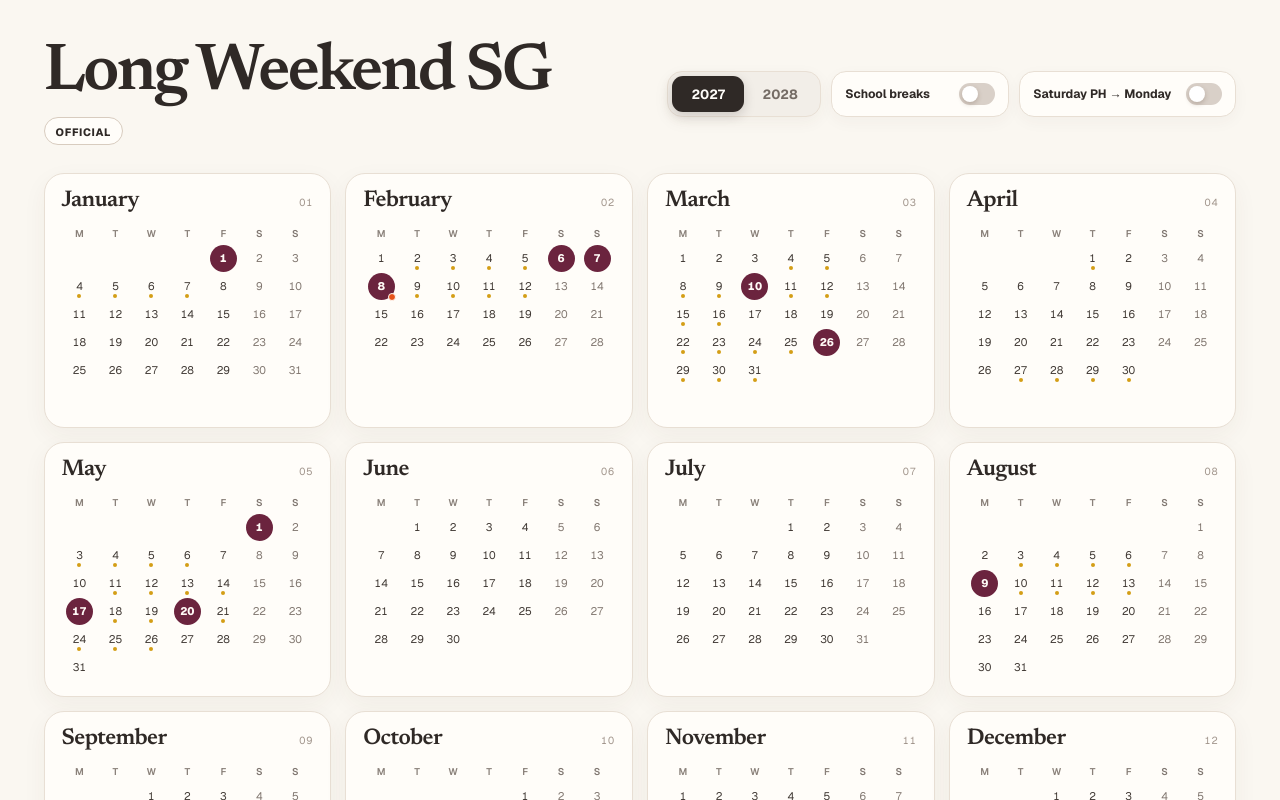
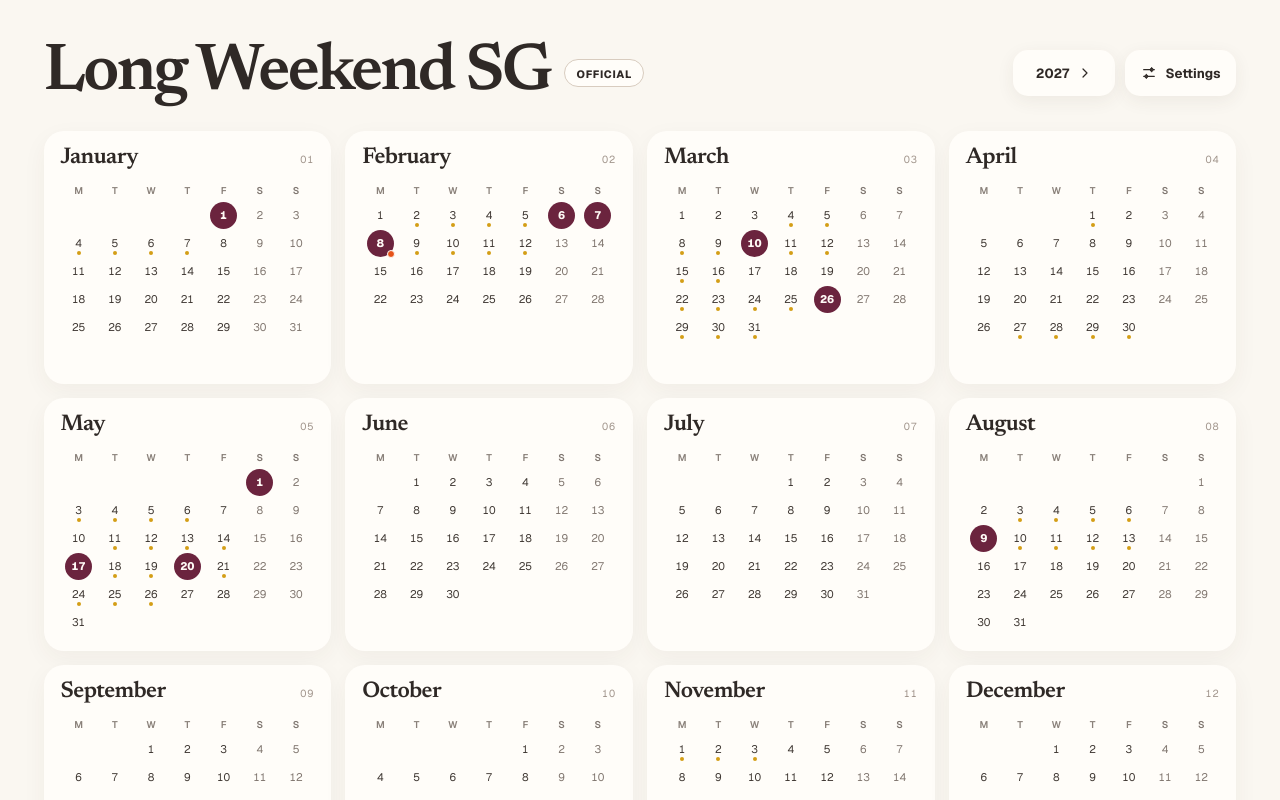
Before and after one commit to fabianchua6/long-weekend-sg, a Next.js app: page / in a window 1280 px wide. Shown: the top 800 px of the page. Built offline with nearby package versions, Linux system fonts and the light colour scheme.

Commit message:
Simplify year navigation and planner settings

```diff
--- a/src/components/planner/icons.tsx
+++ b/src/components/planner/icons.tsx
@@ -4,6 +4,16 @@ export function ChevronRight({ size = 16, className }: IconProps) {
   return (
     <svg className={className} width={size} height={size} viewBox="0 0 24 24" fill="none" aria-hidden="true">
       <path d="m9 18 6-6-6-6" stroke="currentColor" strokeWidth="1.8" strokeLinecap="round" strokeLinejoin="round" />
+    </svg>
+  );
+}
+
+export function SettingsIcon({ size = 16, className }: IconProps) {
+  return (
+    <svg className={className} width={size} height={size} viewBox="0 0 24 24" fill="none" aria-hidden="true">
+      <path d="M4 7h10M18 7h2M4 17h2M10 17h10M8 14v6M16 4v6" stroke="currentColor" strokeWidth="1.7" strokeLinecap="round" />
+      <circle cx="8" cy="17" r="2" stroke="currentColor" strokeWidth="1.7" />
+      <circle cx="16" cy="7" r="2" stroke="currentColor" strokeWidth="1.7" />
     </svg>
   );
 }
--- a/src/components/planner/planner.module.css
+++ b/src/components/planner/planner.module.css
@@ -68,38 +68,66 @@
 
 .controls {
   display: flex;
-  align-items: stretch;
+  align-items: center;
   gap: 10px;
 }
 
-.yearTabs {
-  display: grid;
-  grid-template-columns: 1fr 1fr;
-  align-self: stretch;
+.yearSwitch,
+.settingsButton {
+  display: inline-flex;
+  align-items: center;
+  justify-content: center;
+  gap: 8px;
   min-height: 46px;
-  padding: 4px;
-  border: 1px solid var(--line);
+  padding: 0 16px;
+  border: 0;
   border-radius: 15px;
-  background: #f2eee8;
-  box-shadow: 0 5px 16px rgb(73 51 39 / 5%);
+  background: var(--surface);
+  color: var(--ink);
+  box-shadow: 0 5px 18px rgb(73 51 39 / 7%);
+  cursor: pointer;
+  font-size: 0.83rem;
+  font-weight: 680;
+  transition: box-shadow 150ms ease, transform 150ms ease;
 }
 
-.yearTab {
-  min-width: 72px;
-  padding: 0 15px;
-  border: 0;
-  border-radius: 11px;
-  background: transparent;
-  color: var(--muted);
-  cursor: pointer;
-  font-size: 0.83rem;
-  font-weight: 630;
+.yearSwitch { min-width: 102px; }
+.yearSwitch:hover,
+.settingsButton:hover { box-shadow: 0 8px 22px rgb(73 51 39 / 11%); transform: translateY(-1px); }
+.settingsButton:disabled { cursor: not-allowed; opacity: 0.45; transform: none; }
+.yearSwitch svg,
+.settingsButton svg { width: 16px; height: 16px; }
+.chevronLeft { transform: rotate(180deg); }
+
+.settingsShell { position: relative; }
+.settingsButton[aria-expanded="true"] { background: var(--ink); color: #fffdf9; }
+
+.settingsMenu {
+  position: absolute;
+  z-index: 40;
+  top: calc(100% + 10px);
+  right: 0;
+  display: grid;
+  width: 260px;
+  gap: 8px;
+  padding: 8px;
+  border-radius: 18px;
+  background: var(--surface);
+  box-shadow: 0 18px 48px rgb(73 51 39 / 16%);
+  opacity: 0;
+  transform: translateY(-6px) scale(0.985);
+  transform-origin: top right;
+  transition: opacity 150ms ease, transform 150ms cubic-bezier(0.22, 1, 0.36, 1);
+  pointer-events: none;
 }
 
-.yearTabActive {
-  background: var(--ink);
-  color: #fffdf9;
-  box-shadow: 0 4px 12px rgb(43 36 32 / 18%);
+.settingsMenuOpen { opacity: 1; transform: translateY(0) scale(1); pointer-events: auto; }
+.settingsMenuClosing { opacity: 0; transform: translateY(-4px) scale(0.985); }
+
+.settingsMenu .toggleControl {
+  width: 100%;
+  min-width: 0;
+  box-shadow: none;
 }
 
 .toggleControl {
@@ -182,6 +210,62 @@
 
 .calendarSection { position: relative; }
 
+.yearCanvas {
+  --year-transition-name: year-calendar;
+  view-transition-name: var(--year-transition-name);
+}
+
+.yearCanvasForward { animation: year-canvas-in-forward 250ms cubic-bezier(0.22, 1, 0.36, 1); }
+.yearCanvasBackward { animation: year-canvas-in-backward 250ms cubic-bezier(0.22, 1, 0.36, 1); }
+
+@keyframes year-canvas-in-forward {
+  from { opacity: 0; transform: translateX(18px); }
+  to { opacity: 1; transform: translateX(0); }
+}
+
+@keyframes year-canvas-in-backward {
+  from { opacity: 0; transform: translateX(-18px); }
+  to { opacity: 1; transform: translateX(0); }
+}
+
+:global(::view-transition-old(year-calendar)),
+:global(::view-transition-new(year-calendar)) {
+  animation-duration: 250ms;
+  animation-timing-function: cubic-bezier(0.22, 1, 0.36, 1);
+}
+
+:global(html[data-year-direction="forward"]::view-transition-old(year-calendar)) {
+  animation-name: year-view-out-left;
+}
+
+:global(html[data-year-direction="forward"]::view-transition-new(year-calendar)) {
+  animation-name: year-view-in-right;
+}
+
+:global(html[data-year-direction="backward"]::view-transition-old(year-calendar)) {
+  animation-name: year-view-out-right;
+}
+
+:global(html[data-year-direction="backward"]::view-transition-new(year-calendar)) {
+  animation-name: year-view-in-left;
+}
+
+@keyframes year-view-out-left {
+  to { opacity: 0; transform: translateX(-22px); }
+}
+
+@keyframes year-view-in-right {
+  from { opacity: 0; transform: translateX(22px); }
+}
+
+@keyframes year-view-out-right {
+  to { opacity: 0; transform: translateX(22px); }
+}
+
+@keyframes year-view-in-left {
+  from { opacity: 0; transform: translateX(-22px); }
+}
+
 .calendarGrid {
   display: grid;
   grid-template-columns: repeat(4, minmax(0, 1fr));
@@ -193,16 +277,15 @@
   min-width: 0;
   min-height: 248px;
   padding: 16px 17px 15px;
-  border: 1px solid var(--line);
+  border: 0;
   border-radius: 20px;
   background: var(--surface);
   box-shadow: 0 8px 24px rgb(83 59 44 / 5%);
-  transition: border-color 150ms ease, box-shadow 150ms ease, transform 150ms ease;
+  transition: box-shadow 150ms ease, transform 150ms ease;
 }
 
 .monthCardActive {
   z-index: 3;
-  border-color: #a85271;
   box-shadow: 0 14px 36px rgb(88 35 57 / 12%);
   transform: translateY(-2px);
 }
@@ -485,7 +568,7 @@ button.day:hover { box-shadow: inset 0 0 0 1px #bba8ae; }
 @media (max-width: 880px) {
   .page { padding: 26px 18px 38px; }
   .titleLine h1 { font-size: clamp(3.2rem, 10vw, 4.7rem); }
-  .controls { display: grid; grid-template-columns: 150px 1fr 1fr; }
+  .controls { justify-content: flex-start; }
   .calendarGrid { grid-template-columns: repeat(2, minmax(0, 1fr)); }
   .monthCard:nth-child(3n) .planPopover { right: auto; left: calc(100% + 12px); }
   .monthCard:nth-child(2n) .planPopover { right: calc(100% + 12px); left: auto; }
@@ -499,9 +582,10 @@ button.day:hover { box-shadow: inset 0 0 0 1px #bba8ae; }
   .titleLine { gap: 10px; }
   .titleLine h1 { font-size: clamp(2.9rem, 15vw, 4rem); }
   .statusBadge { min-height: 25px; padding-inline: 9px; }
-  .controls { grid-template-columns: 1fr; }
-  .yearTabs { min-height: 48px; }
-  .toggleControl { min-height: 52px; }
+  .controls { justify-content: space-between; }
+  .yearSwitch, .settingsButton { min-height: 48px; }
+  .settingsMenu { width: min(280px, calc(100vw - 24px)); }
+  .settingsMenu .toggleControl { min-height: 52px; }
   .notice { align-items: flex-start; flex-direction: column; gap: 8px; }
   .calendarGrid { grid-template-columns: 1fr; gap: 12px; }
   .monthCard { min-height: 282px; padding: 18px 20px; }
@@ -536,3 +620,15 @@ button.day:hover { box-shadow: inset 0 0 0 1px #bba8ae; }
   }
   .footer nav { display: grid; }
 }
+
+@media (prefers-reduced-motion: reduce) {
+  .yearSwitch,
+  .settingsButton { transition: none; }
+  .yearSwitch:hover,
+  .settingsButton:hover { transform: none; }
+  .yearCanvasForward,
+  .yearCanvasBackward { animation: none; }
+  .settingsMenu { transition: none; }
+  :global(::view-transition-old(year-calendar)),
+  :global(::view-transition-new(year-calendar)) { animation: none; }
+}
--- a/src/components/planner/planner.tsx
+++ b/src/components/planner/planner.tsx
@@ -1,6 +1,6 @@
 "use client";
 
-import { useEffect, useMemo, useRef, useState } from "react";
+import { useCallback, useEffect, useEffectEvent, useMemo, useRef, useState } from "react";
 import { useSearchParams } from "next/navigation";
 import {
   FORECAST_2028_SOURCE,
@@ -16,7 +16,7 @@ import {
   effectiveHolidayDates,
 } from "@/lib/planner/build-break-plans";
 import type { BreakPlan, DateString } from "@/lib/planner/types";
-import { ExternalLinkIcon } from "./icons";
+import { ChevronRight, ExternalLinkIcon, SettingsIcon } from "./icons";
 import { MonthCard } from "./month-card";
 import styles from "./planner.module.css";
 
@@ -76,6 +76,7 @@ function PlannerHeader({
   year,
   schoolOverlay,
   saturdayPolicy,
+  recommendationLocked,
   onYearChange,
   onSchoolOverlayChange,
   onSaturdayPolicyChange,
@@ -83,10 +84,60 @@ function PlannerHeader({
   year: SupportedYear;
   schoolOverlay: boolean;
   saturdayPolicy: boolean;
+  recommendationLocked: boolean;
   onYearChange: (year: SupportedYear) => void;
   onSchoolOverlayChange: (checked: boolean) => void;
   onSaturdayPolicyChange: (checked: boolean) => void;
 }) {
+  const [settingsMounted, setSettingsMounted] = useState(false);
+  const [settingsOpen, setSettingsOpen] = useState(false);
+  const settingsRef = useRef<HTMLDivElement>(null);
+  const settingsButtonRef = useRef<HTMLButtonElement>(null);
+  const settingsTimer = useRef<ReturnType<typeof setTimeout> | null>(null);
+  const nextYear: SupportedYear = year === 2027 ? 2028 : 2027;
+
+  const clearSettingsTimer = useCallback(() => {
+    if (settingsTimer.current) clearTimeout(settingsTimer.current);
+    settingsTimer.current = null;
+  }, []);
+
+  const openSettings = () => {
+    clearSettingsTimer();
+    setSettingsMounted(true);
+    requestAnimationFrame(() => setSettingsOpen(true));
+  };
+
+  const closeSettings = useCallback((restoreFocus = false) => {
+    clearSettingsTimer();
+    setSettingsOpen(false);
+    settingsTimer.current = setTimeout(() => {
+      setSettingsMounted(false);
+      settingsTimer.current = null;
+    }, 150);
+    if (restoreFocus) settingsButtonRef.current?.focus();
+  }, [clearSettingsTimer]);
+  const closeSettingsFromEffect = useEffectEvent((restoreFocus = false) => {
+    closeSettings(restoreFocus);
+  });
+
+  useEffect(() => {
+    if (!settingsMounted) return;
+    const handlePointerDown = (event: PointerEvent) => {
+      if (!settingsRef.current?.contains(event.target as Node)) closeSettingsFromEffect();
+    };
+    const handleKeyDown = (event: KeyboardEvent) => {
+      if (event.key === "Escape") closeSettingsFromEffect(true);
+    };
+    document.addEventListener("pointerdown", handlePointerDown);
+    document.addEventListener("keydown", handleKeyDown);
+    return () => {
+      document.removeEventListener("pointerdown", handlePointerDown);
+      document.removeEventListener("keydown", handleKeyDown);
+    };
+  }, [settingsMounted]);
+
+  useEffect(() => () => clearSettingsTimer(), [clearSettingsTimer]);
+
   return (
     <>
       <header className={styles.header}>
@@ -99,20 +150,39 @@ function PlannerHeader({
           </div>
         </div>
 
-        <div className={styles.controls} aria-label="Planner settings" role="group">
-          <div className={styles.yearTabs} aria-label="Year" role="group">
-            {([2027, 2028] as const).map((option) => (
+        <div className={styles.controls} aria-label="Planner controls" role="group">
           <button
-                className={`${styles.yearTab} ${year === option ? styles.yearTabActive : ""}`}
-                key={option}
+            className={styles.yearSwitch}
             type="button"
-                aria-pressed={year === option}
-                onClick={() => onYearChange(option)}
+            aria-label={`Show ${nextYear} calendar`}
+            onClick={() => onYearChange(nextYear)}
           >
-                {option}
+            {year === 2028 ? <ChevronRight className={styles.chevronLeft} /> : null}
+            <span>{year}</span>
+            {year === 2027 ? <ChevronRight /> : null}
           </button>
-            ))}
-          </div>
+
+          <div className={styles.settingsShell} ref={settingsRef}>
+            <button
+              ref={settingsButtonRef}
+              className={styles.settingsButton}
+              type="button"
+              disabled={recommendationLocked}
+              aria-expanded={settingsOpen}
+              aria-controls={settingsMounted ? "planner-settings" : undefined}
+              onClick={() => (settingsOpen ? closeSettings() : openSettings())}
+            >
+              <SettingsIcon />
+              <span>Settings</span>
+            </button>
+
+            {settingsMounted ? (
+              <div
+                id="planner-settings"
+                className={`${styles.settingsMenu} ${settingsOpen ? styles.settingsMenuOpen : styles.settingsMenuClosing}`}
+                aria-label="Planner settings"
+                role="group"
+              >
                 <Toggle
                   checked={schoolOverlay}
                   disabled={year === 2028}
@@ -131,9 +201,16 @@ function PlannerHeader({
                   onChange={onSaturdayPolicyChange}
                 />
               </div>
+            ) : null}
+          </div>
+        </div>
       </header>
+    </>
+  );
+}
 
-      {year === 2028 ? (
+function ForecastNotice() {
+  return (
     <aside className={styles.notice} aria-label="2028 forecast notice">
       <div>
         <strong>2028 dates are a forecast.</strong> Fixed dates are reliable; lunar and religious
@@ -143,8 +220,6 @@ function PlannerHeader({
         Forecast source <ExternalLinkIcon />
       </a>
     </aside>
-      ) : null}
-    </>
   );
 }
 
@@ -186,6 +261,7 @@ export function Planner({ initialYear }: PlannerProps) {
   const [hoveredPlanId, setHoveredPlanId] = useState<string | null>(null);
   const [lockedPlanId, setLockedPlanId] = useState<string | null>(null);
   const [anchorDate, setAnchorDate] = useState<DateString | null>(null);
+  const [yearDirection, setYearDirection] = useState<"forward" | "backward" | "idle">("idle");
   const clearTimer = useRef<ReturnType<typeof setTimeout> | null>(null);
   const suppressedFocusPreviewDate = useRef<DateString | null>(null);
 
@@ -328,12 +404,35 @@ export function Planner({ initialYear }: PlannerProps) {
   };
 
   const changeYear = (nextYear: SupportedYear) => {
+    if (nextYear === year) return;
+    const direction = nextYear > year ? "forward" : "backward";
+    const reducedMotion = window.matchMedia("(prefers-reduced-motion: reduce)").matches;
+    const documentWithTransitions = document as Document & {
+      startViewTransition?: (callback: () => void | Promise<void>) => { finished: Promise<void> };
+    };
+    const canUseViewTransition = !reducedMotion && Boolean(documentWithTransitions.startViewTransition);
+    const updateYear = () => {
+      setYearDirection(canUseViewTransition ? "idle" : direction);
       setYear(nextYear);
       setSchoolOverlay(false);
       closePlan();
       const url = new URL(window.location.href);
       url.searchParams.set("year", String(nextYear));
       window.history.replaceState({}, "", url);
+    };
+
+    if (canUseViewTransition && documentWithTransitions.startViewTransition) {
+      document.documentElement.dataset.yearDirection = direction;
+      const transition = documentWithTransitions.startViewTransition(() => {
+        updateYear();
+        return new Promise<void>((resolve) => requestAnimationFrame(() => resolve()));
+      });
+      transition.finished.finally(() => {
+        delete document.documentElement.dataset.yearDirection;
+      });
+    } else {
+      updateYear();
+    }
   };
 
   useEffect(() => {
@@ -370,6 +469,7 @@ export function Planner({ initialYear }: PlannerProps) {
           year={year}
           schoolOverlay={schoolOverlay}
           saturdayPolicy={saturdayPolicy}
+          recommendationLocked={Boolean(lockedPlanId)}
           onYearChange={changeYear}
           onSchoolOverlayChange={setSchoolOverlay}
           onSaturdayPolicyChange={(next) => {
@@ -378,6 +478,11 @@ export function Planner({ initialYear }: PlannerProps) {
           }}
         />
 
+        <div
+          key={year}
+          className={`${styles.yearCanvas} ${yearDirection === "forward" ? styles.yearCanvasForward : yearDirection === "backward" ? styles.yearCanvasBackward : ""}`}
+        >
+          {year === 2028 ? <ForecastNotice /> : null}
           <section className={styles.calendarSection} aria-label={`${year} calendar`}>
             <div className={styles.calendarGrid}>
               {MONTHS.map((month, monthIndex) => (
@@ -409,6 +514,7 @@ export function Planner({ initialYear }: PlannerProps) {
           </section>
 
           <PlannerLegend year={year} schoolOverlay={schoolOverlay} />
+        </div>
         <PlannerFooter />
       </div>
 
```
Also changed, not shown: .impeccable/design.json, .impeccable/surfaces/src-app-page-tsx.md, 1 other file (tests, documents, lock files or other folders). Lines whose indentation alone changed are shown as unchanged.
